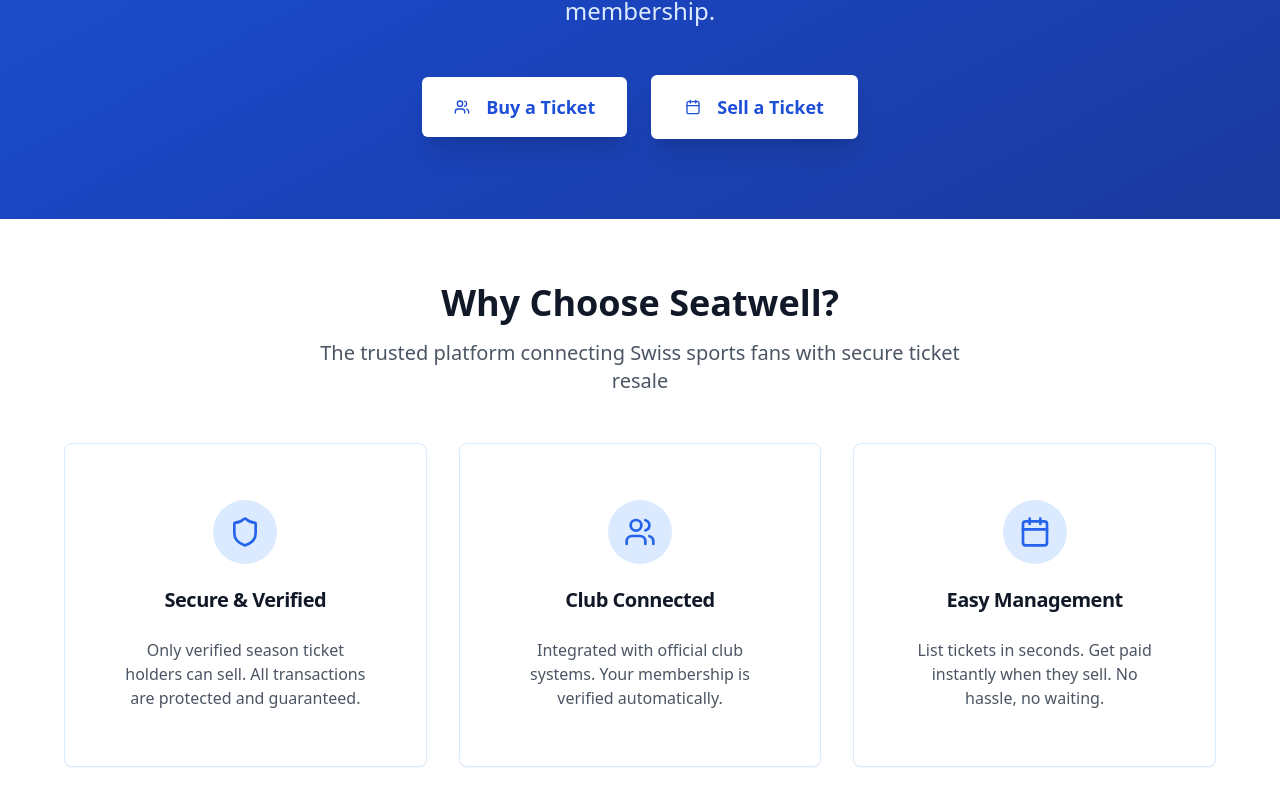
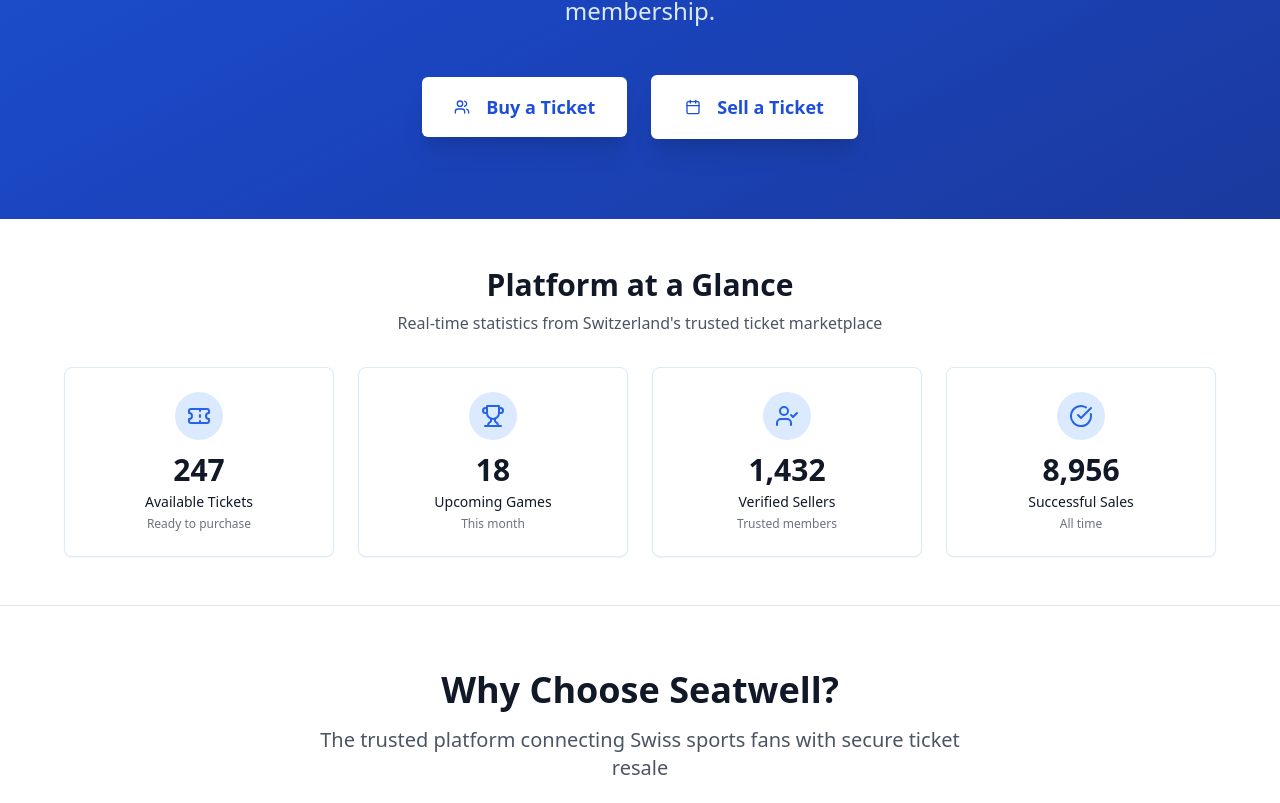
Before and after one commit to SampathLiynage/alpine-ticket-hub, a React (Vite) app: page / in a window 1280 px wide. Shown: the part 514-1317 px from the top of the page. Built offline with nearby package versions, Linux system fonts and the light colour scheme.

Commit message:
feat: Add static data to homepage
Added static data sections to the homepage to display information like available tickets.

```diff
--- a/src/pages/Index.tsx
+++ b/src/pages/Index.tsx
@@ -2,7 +2,7 @@
 import { Button } from "@/components/ui/button";
 import { Card, CardContent, CardDescription, CardHeader, CardTitle } from "@/components/ui/card";
 import { Badge } from "@/components/ui/badge";
-import { Calendar, MapPin, Users, Shield, CheckCircle, XCircle } from "lucide-react";
+import { Calendar, MapPin, Users, Shield, CheckCircle, XCircle, Ticket, Trophy, UserCheck, ArrowRight } from "lucide-react";
 import { Link } from "react-router-dom";
 import Header from "@/components/Header";
 import Footer from "@/components/Footer";
@@ -50,6 +50,33 @@ const upcomingGames = [
   }
 ];
 
+const platformStats = [
+  {
+    icon: Ticket,
+    label: "Available Tickets",
+    value: "247",
+    description: "Ready to purchase"
+  },
+  {
+    icon: Trophy,
+    label: "Upcoming Games",
+    value: "18",
+    description: "This month"
+  },
+  {
+    icon: UserCheck,
+    label: "Verified Sellers",
+    value: "1,432",
+    description: "Trusted members"
+  },
+  {
+    icon: CheckCircle,
+    label: "Successful Sales",
+    value: "8,956",
+    description: "All time"
+  }
+];
+
 const Index = () => {
   return (
     <div className="min-h-screen bg-gradient-to-br from-blue-50 to-white">
@@ -88,6 +115,37 @@ const Index = () => {
                 Sell a Ticket
               </Button>
             </Link>
+          </div>
+        </div>
+      </section>
+
+      {/* Platform Statistics */}
+      <section className="py-12 px-4 bg-white border-b">
+        <div className="max-w-6xl mx-auto">
+          <div className="text-center mb-8">
+            <h2 className="text-2xl lg:text-3xl font-bold text-gray-900 mb-2">Platform at a Glance</h2>
+            <p className="text-gray-600">Real-time statistics from Switzerland's trusted ticket marketplace</p>
+          </div>
+
+          <div className="grid grid-cols-2 md:grid-cols-4 gap-6">
+            {platformStats.map((stat, index) => (
+              <Card key={index} className="text-center hover:shadow-lg transition-shadow duration-300 border-blue-100">
+                <CardContent className="p-6">
+                  <div className="w-12 h-12 bg-blue-100 rounded-full flex items-center justify-center mx-auto mb-3">
+                    <stat.icon className="w-6 h-6 text-blue-600" />
+                  </div>
+                  <div className="text-2xl lg:text-3xl font-bold text-gray-900 mb-1">
+                    {stat.value}
+                  </div>
+                  <div className="text-sm font-medium text-gray-900 mb-1">
+                    {stat.label}
+                  </div>
+                  <div className="text-xs text-gray-500">
+                    {stat.description}
+                  </div>
+                </CardContent>
+              </Card>
+            ))}
           </div>
         </div>
       </section>
```
